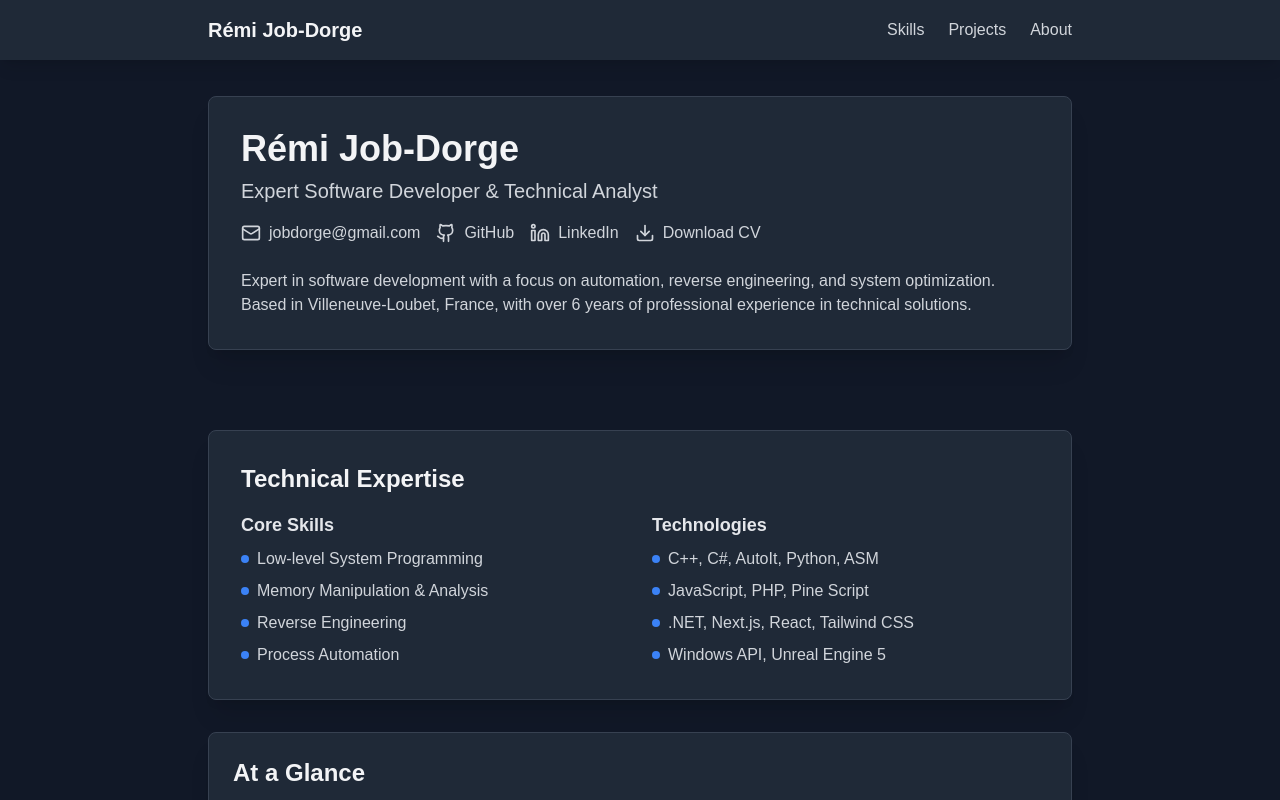
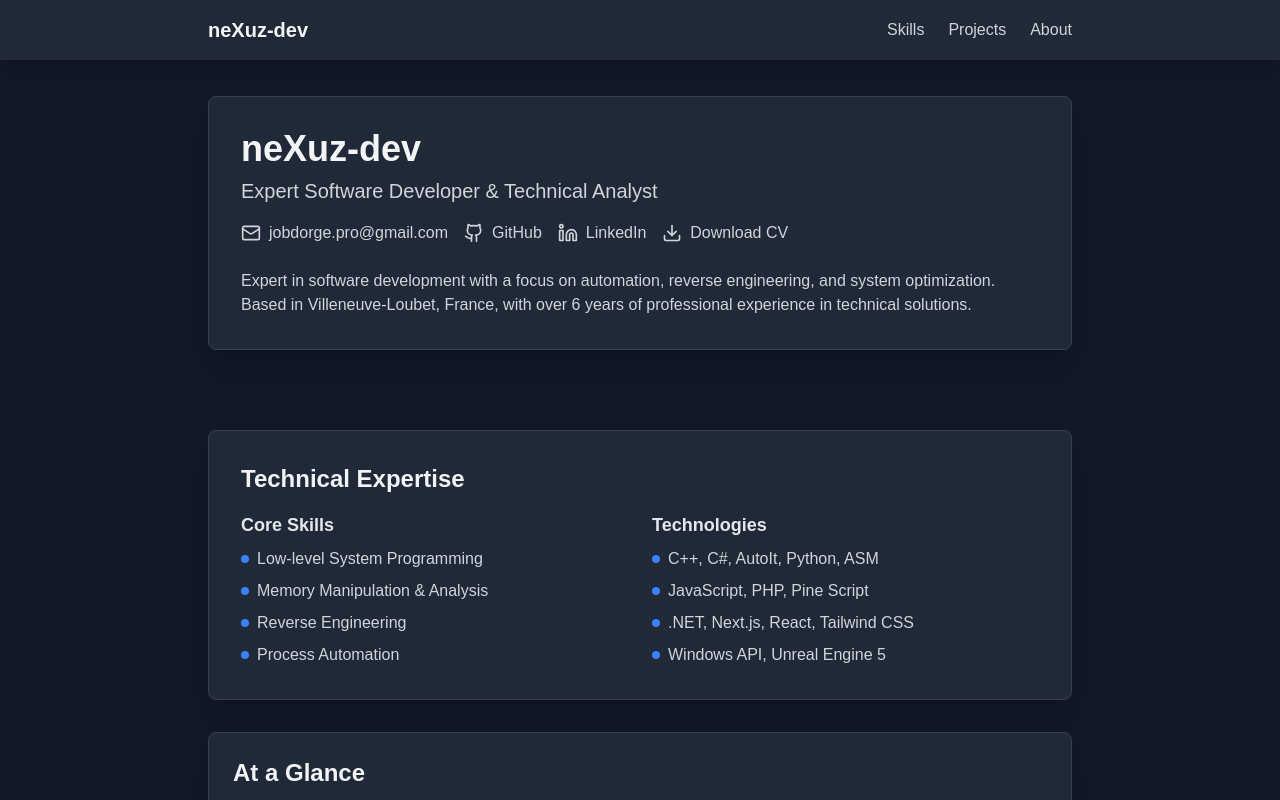
Before and after one commit to neXuz-dev/portfolio, a Next.js app: page / in a window 1280 px wide. Shown: the top 800 px of the page. Built offline with nearby package versions, Linux system fonts and the light colour scheme.

Commit message:
Updated mail and Name

```diff
--- a/src/components/Portfolio.js
+++ b/src/components/Portfolio.js
@@ -111,7 +111,7 @@ const Portfolio = () => {
       <nav className="fixed top-0 w-full bg-gray-800 shadow-lg z-10">
         <div className="max-w-4xl mx-auto px-4 py-4 flex justify-between items-center">
           <a href="/" className="text-xl font-bold text-gray-100 hover:text-blue-400 transition-colors">
-            Rémi Job-Dorge
+            neXuz-dev
           </a>
           <div className="flex gap-6">
             <a href="#skills" className="text-gray-300 hover:text-blue-400 transition-colors">
@@ -130,13 +130,13 @@ const Portfolio = () => {
       {/* Header */}
       <header className="max-w-4xl mx-auto px-4 pt-24 pb-12">
         <div className="bg-gray-800 rounded-lg shadow-xl p-8 border border-gray-700">
-          <h1 className="text-4xl font-bold text-gray-100">Rémi Job-Dorge</h1>
+          <h1 className="text-4xl font-bold text-gray-100">neXuz-dev</h1>
           <p className="text-xl text-gray-300 mt-2">Expert Software Developer & Technical Analyst</p>
 
           <div className="mt-4 flex gap-4 flex-wrap">
-            <a href="mailto:jobdorge@gmail.com" className="flex items-center text-gray-300 hover:text-blue-400 transition-colors">
+            <a href="mailto:jobdorge.pro@gmail.com" className="flex items-center text-gray-300 hover:text-blue-400 transition-colors">
               <Mail className="w-5 h-5 mr-2" />
-              jobdorge@gmail.com
+              jobdorge.pro@gmail.com
             </a>
             <a href="https://github.com/neXuz-dev" target="_blank" rel="noopener noreferrer" className="flex items-center text-gray-300 hover:text-blue-400 transition-colors">
               <Github className="w-5 h-5 mr-2" />
@@ -394,7 +394,7 @@ const Portfolio = () => {
 
       {/* Footer */}
       <footer className="max-w-4xl mx-auto mt-8 px-4 py-6 text-center text-gray-400">
-        <p>© Rémi Job-Dorge, February 23, 2025. All rights reserved.</p>
+        <p>© neXuz-dev, February 23, 2025. All rights reserved.</p>
       </footer>
     </div>
   );
```
